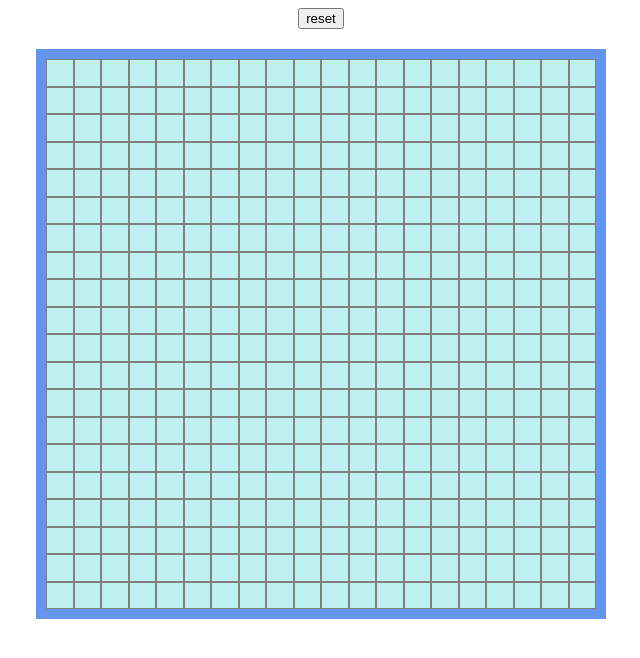
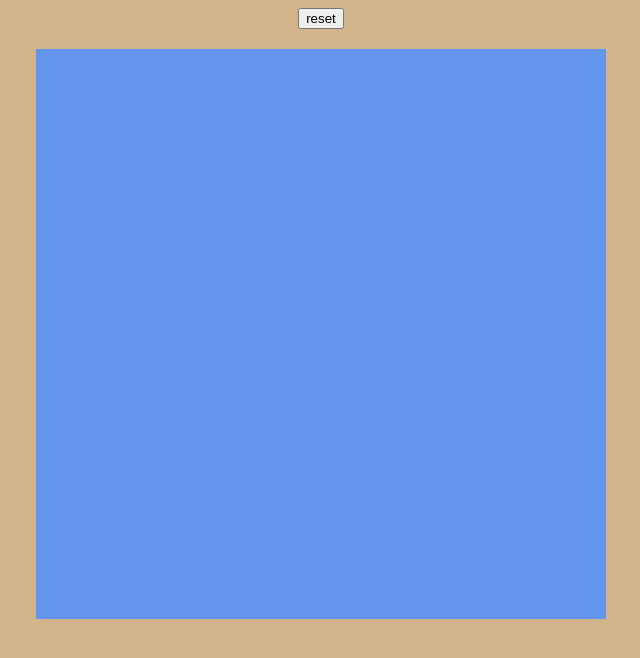
Before and after one commit to Jacob7Z/Etch-a-Sketch-TOP, a plain HTML site: page index.html in a window 1280 px wide. Both pictures are taken after a click on the button "reset". Shown: the whole page, without its empty margins (319-959 px from the left). Drawn offline with Linux system fonts and the light colour scheme.

Commit message:
create removeSquares function

```diff
--- a/css/style.css
+++ b/css/style.css
@@ -3,6 +3,7 @@ body{
     flex-direction: column;
     align-items: center;
     justify-content: center;
+    background-color: tan;
 }
 
 .container{
--- a/js/script.js
+++ b/js/script.js
@@ -4,7 +4,9 @@ const container = document.createElement('div'); // create the container
 container.classList.add('container');
 body.appendChild(container);
 
-let num = 20;  // grid number
+const btn = document.querySelector('.btn'); // el button
+
+let num = 16;  // init grid number
 
 
 function createHorizontalSquare(num){ // creates the horizontal divs
@@ -19,8 +21,8 @@ createHorizontalSquare(num);
 
 
 let nodeBoxHo = document.querySelectorAll('.boxHo'); // get a node list of the horizontal divs to be used in creating vertical divs
-console.log(nodeBoxHo.length);
-
+// console.log(nodeBoxHo.length);
+let nodeBoxVe = document.querySelectorAll('.boxVe');
 
 function createVericalSquare(num){  // creates vertical divs
     nodeBoxHo.forEach(boxH => {  // for each horizontal div create n number of vertical divs
@@ -37,3 +39,22 @@ function createVericalSquare(num){  // creates vertical divs
 
 }
 createVericalSquare(num);
+
+
+
+
+
+btn.addEventListener('click',buttonClicked);
+
+function removeSquares(nodeBoxHo){ //removes the grid
+    nodeBoxHo.forEach(box => {  //loops around the container elements and removes all divs
+        container.removeChild(box);
+    });
+}
+
+function buttonClicked(){
+    // let userNum = prompt('Enter your number');
+
+    removeSquares(nodeBoxHo);
+
+}
```
